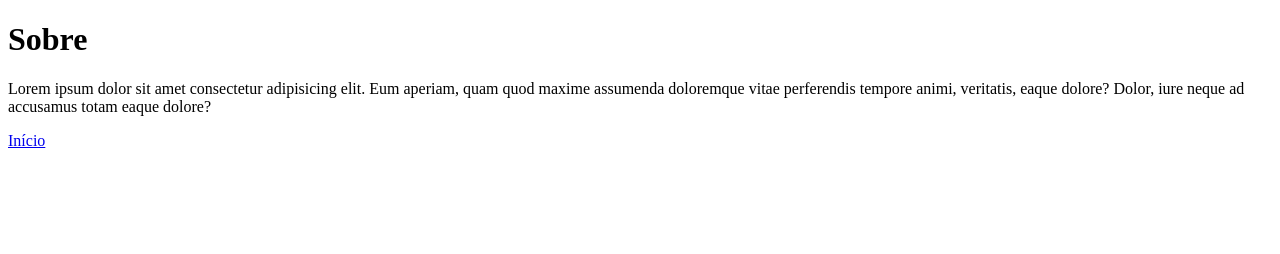
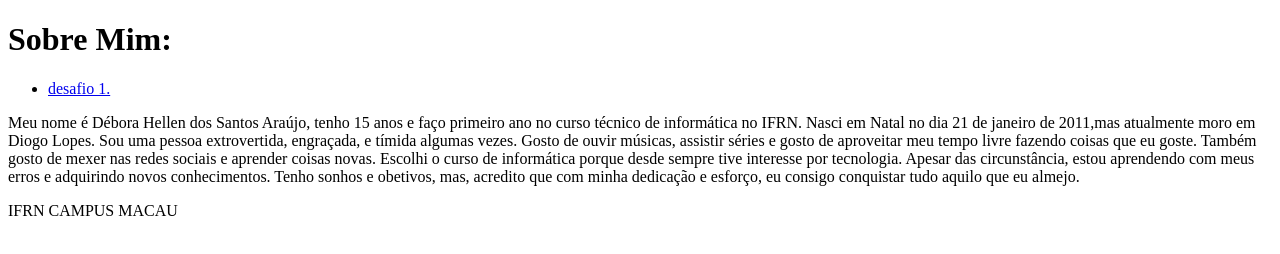
Before and after one commit to deborahellen21/autoria-web-2026, a plain HTML site: page sobre.html in a window 1280 px wide. Drawn offline with Linux system fonts and the light colour scheme.

Commit message:
sobre.html

```diff
--- a/sobre.html
+++ b/sobre.html
@@ -1,18 +1,41 @@
 <!doctype html>
-<html lang="pt-br">
+<html lang="pt-BR">
   <head>
     <meta charset="UTF-8" />
     <meta name="viewport" content="width=device-width, initial-scale=1.0" />
-    <title>Sobre</title>
+    <title>Sobre Mim</title>
   </head>
   <body>
-    <h1>Sobre</h1>
-    <p>
-      Lorem ipsum dolor sit amet consectetur adipisicing elit. Eum aperiam, quam
-      quod maxime assumenda doloremque vitae perferendis tempore animi,
-      veritatis, eaque dolore? Dolor, iure neque ad accusamus totam eaque
-      dolore?
-    </p>
-    <a href="index.html">Início</a>
+    <header>
+      <h1>Sobre Mim:</h1>
+      <nav>
+        <ul>
+          <li>
+            <a
+              href="https://refactored-fortnight-6vgrxw79pg7rc4pgg-5500.app.github.dev/desafio1.html"
+              >desafio 1.</a
+            >
+          </li>
+        </ul>
+      </nav>
+    </header>
+
+    <main>
+      <p>
+        Meu nome é Débora Hellen dos Santos Araújo, tenho 15 anos e faço
+        primeiro ano no curso técnico de informática no IFRN. Nasci em Natal no
+        dia 21 de janeiro de 2011,mas atualmente moro em Diogo Lopes. Sou uma
+        pessoa extrovertida, engraçada, e tímida algumas vezes. Gosto de ouvir
+        músicas, assistir séries e gosto de aproveitar meu tempo livre fazendo
+        coisas que eu goste. Também gosto de mexer nas redes sociais e aprender
+        coisas novas. Escolhi o curso de informática porque desde sempre tive
+        interesse por tecnologia. Apesar das circunstância, estou aprendendo com
+        meus erros e adquirindo novos conhecimentos. Tenho sonhos e obetivos,
+        mas, acredito que com minha dedicação e esforço, eu consigo conquistar
+        tudo aquilo que eu almejo.
+      </p>
+    </main>
+
+    <footer>IFRN CAMPUS MACAU</footer>
   </body>
 </html>
```
Also changed, not shown: desafio 1.html (+1 -1 lines).
